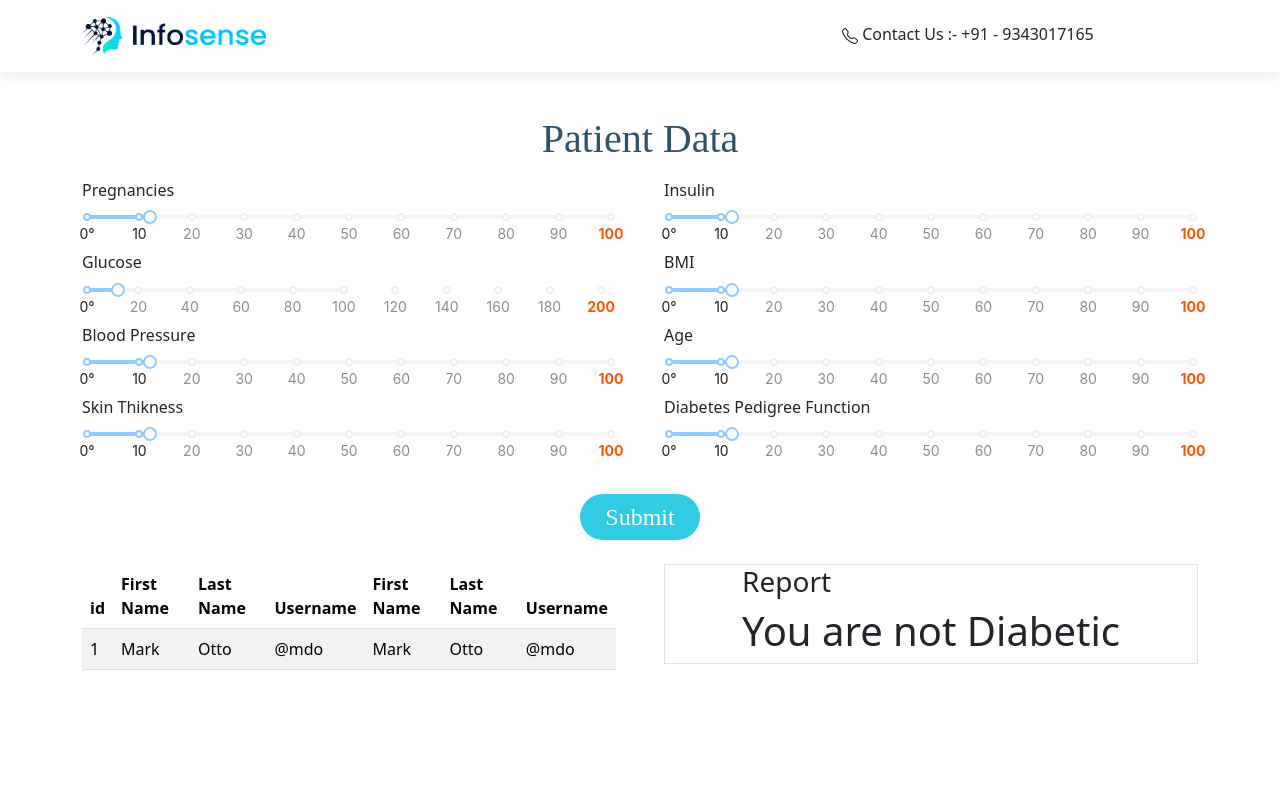
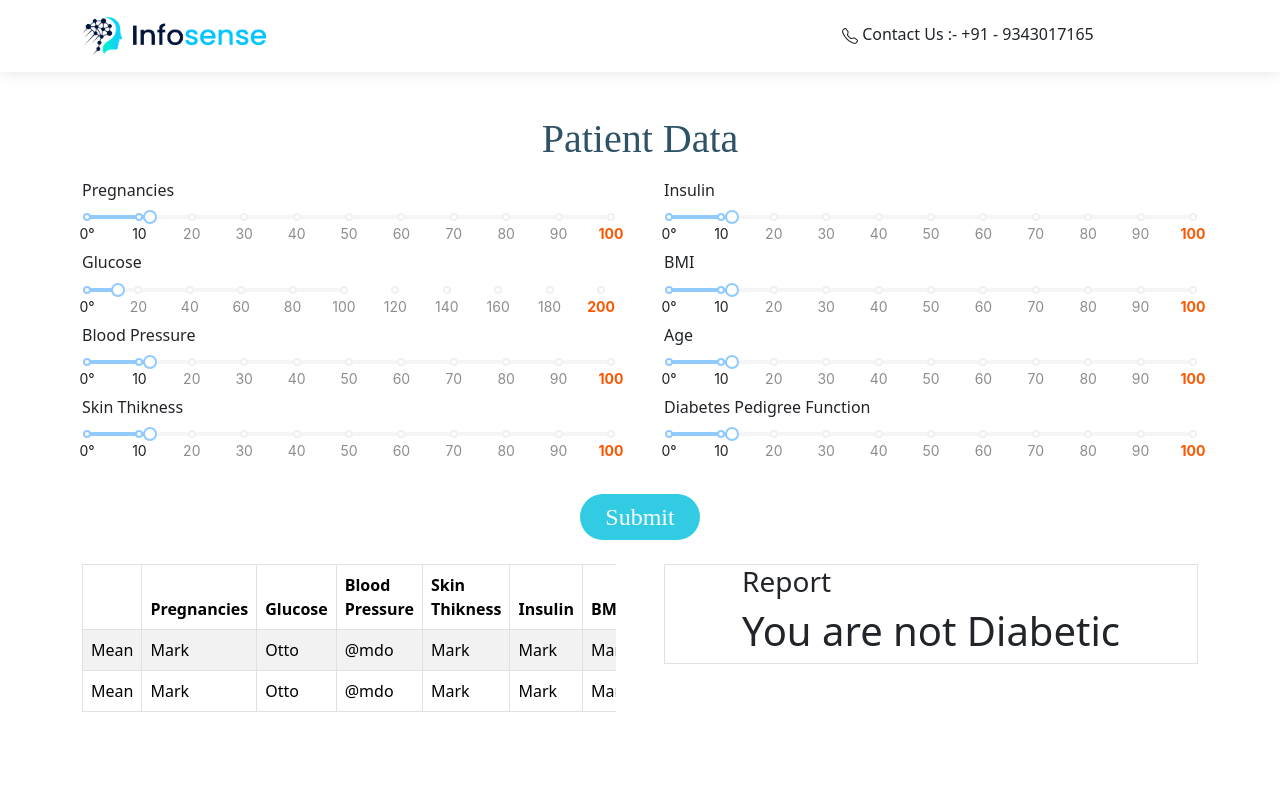
Before and after one commit to yj-10/Python-AI, a React (Create React App) app: page / in a window 1280 px wide. Shown: the top 800 px of the page. Built offline with nearby package versions, Linux system fonts and the light colour scheme.

Commit message:
update table

```diff
--- a/src/Component/TableChart.jsx
+++ b/src/Component/TableChart.jsx
@@ -2,27 +2,44 @@ import Table from "react-bootstrap/Table";
 
 function TableChart() {
   return (
-    <Table striped responsive>
+    <Table striped responsive bordered>
       <thead>
         <tr>
-          <th>id</th>
-          <th>First Name</th>
-          <th>Last Name</th>
-          <th>Username</th>
-          <th>First Name</th>
-          <th>Last Name</th>
-          <th>Username</th>
+          <th></th>
+          <th>Pregnancies</th>
+          <th>Glucose</th>
+          <th>Blood Pressure</th>
+          <th>Skin Thikness</th>
+          <th>Insulin</th>
+          <th>BMI</th>
+          <th>Age</th>
+          <th>Diabetes Pedigree </th>
         </tr>
       </thead>
       <tbody>
         <tr>
-          <td>1</td>
+        <td>Mean</td>
           <td>Mark</td>
           <td>Otto</td>
           <td>@mdo</td>
           <td>Mark</td>
+          <td>Mark</td>
+          <td>Mark</td>
+          <td>Mark</td>
+          <td>Otto</td>
+        </tr>
+        <tr>
+        <td>Mean</td>
+          <td>Mark</td>
           <td>Otto</td>
           <td>@mdo</td>
+          <td>Mark</td>
+          <td>Mark</td>
+          <td>Mark</td>
+          <td>Mark</td>
+          <td>Otto</td>
+
+
 
         </tr>
       </tbody>
```
